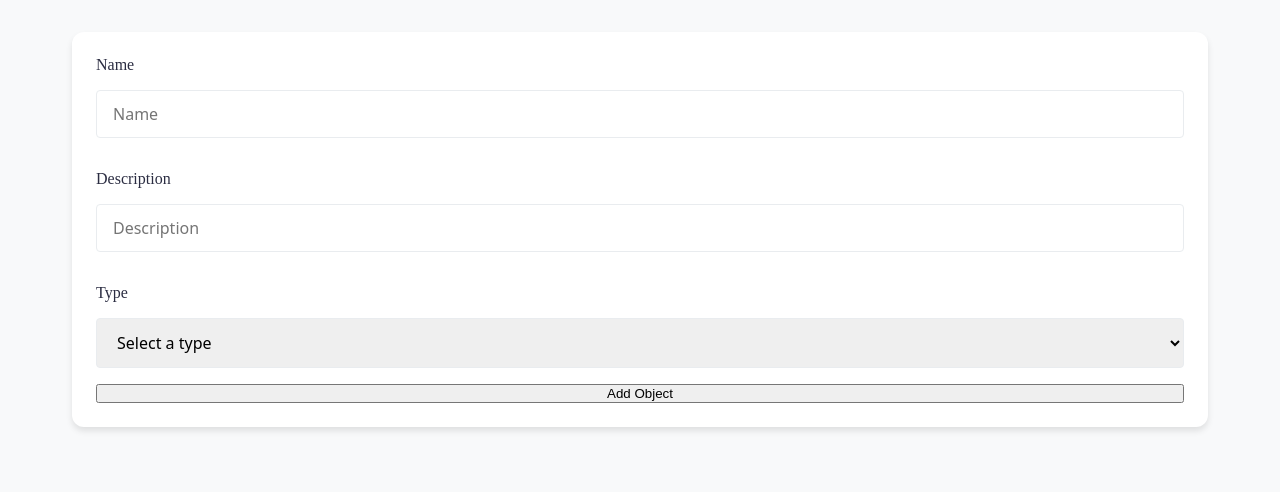
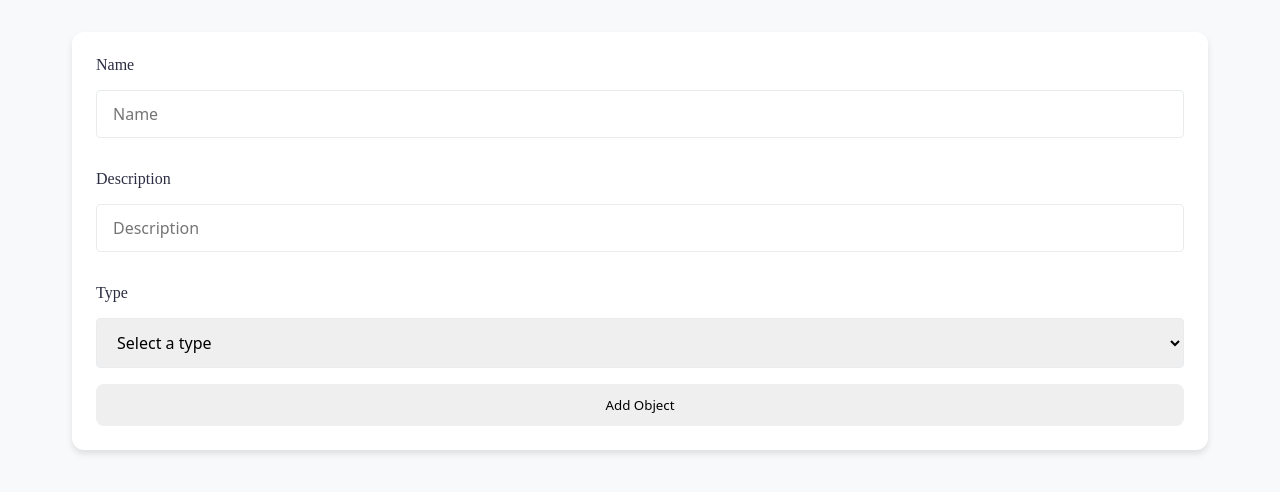
Before and after one commit to TomasGarciaDev/object-management-software, a React (Create React App) app: page / in a window 1280 px wide. Shown: the top 492 px of the page. Built offline with nearby package versions, Linux system fonts and the light colour scheme.

Commit message:
Feat: ObjectContext and saving obj to Local Storage

```diff
--- a/src/App.tsx
+++ b/src/App.tsx
@@ -1,13 +1,17 @@
 import React from "react";
 import ObjectForm from "./components/ObjectForm";
+import { ObjectProvider } from "./context/ObjectContext";
+import "./index.css";
 
 function App() {
   return (
-    <div className='app'>
-      <header className='App-header'>
-        <ObjectForm />
-      </header>
-    </div>
+    <ObjectProvider>
+      <div className='app'>
+        <header className='App-header'>
+          <ObjectForm />
+        </header>
+      </div>
+    </ObjectProvider>
   );
 }
 
--- a/src/components/ObjectForm.tsx
+++ b/src/components/ObjectForm.tsx
@@ -1,14 +1,50 @@
+import { useState } from "react";
+import { useObjectContext } from "../context/ObjectContext";
+
 export default function ObjectForm() {
+  const { addObject } = useObjectContext();
+  const [name, setName] = useState("");
+  const [description, setDescription] = useState("");
+  const [type, setType] = useState("");
+
+  const handleSubmit = (e: React.FormEvent) => {
+    e.preventDefault();
+
+    addObject({
+      id: Date.now().toString(),
+      name,
+      description,
+      type,
+    });
+
+    setName("");
+    setDescription("");
+    setType("");
+  };
+
+  console.log(name);
   return (
-    <form className='form'>
+    <form onSubmit={handleSubmit} className='form'>
       <label htmlFor='Name'>Name</label>
-      <input type='text' placeholder='Name' className='input' />
+      <input
+        type='text'
+        placeholder='Name'
+        value={name}
+        onChange={(e) => setName(e.target.value)}
+        className='input'
+      />
 
       <label htmlFor='Description'>Description</label>
-      <input type='text' placeholder='Description' className='input' />
+      <input
+        type='text'
+        placeholder='Description'
+        value={description}
+        onChange={(e) => setDescription(e.target.value)}
+        className='input'
+      />
 
       <label htmlFor='Type'>Type</label>
-      <select>
+      <select value={type} onChange={(e) => setType(e.target.value)}>
         <option value=''>Select a type</option>
         <option value='Desk'>Desk</option>
         <option value='Computer'>Computer</option>
--- /dev/null
+++ b/src/context/ObjectContext.tsx
@@ -0,0 +1,48 @@
+import { createContext, useContext, useState, useEffect } from "react";
+
+// Define object type
+type ObjectType = {
+  id: string;
+  name: string;
+  description: string;
+  type: string;
+};
+
+interface ObjectContextType {
+  objects: ObjectType[];
+  addObject: (obj: ObjectType) => void;
+}
+
+// Create context
+const ObjectContext = createContext<ObjectContextType | undefined>(undefined);
+
+// Context Provider Component
+export const ObjectProvider = ({ children }: { children: React.ReactNode }) => {
+  // Load objects from localStorage only on the first render
+  const [objects, setObjects] = useState<ObjectType[]>(() => {
+    const storedObjects = localStorage.getItem("objects");
+    return storedObjects ? JSON.parse(storedObjects) : [];
+  });
+
+  // Save to localStorage whenever objects state updates
+  useEffect(() => {
+    localStorage.setItem("objects", JSON.stringify(objects));
+  }, [objects]);
+
+  // CRUD functions
+  const addObject = (obj: ObjectType) => {
+    setObjects([...objects, obj]);
+  };
+  return (
+    <ObjectContext.Provider value={{ objects, addObject }}>
+      {children}
+    </ObjectContext.Provider>
+  );
+};
+
+export const useObjectContext = () => {
+  const context = useContext(ObjectContext);
+  if (!context)
+    throw new Error("useObjectContext must be used within ObjectProvider");
+  return context;
+};
--- a/src/index.css
+++ b/src/index.css
@@ -68,6 +68,17 @@ form {
   transition: box-shadow var(--transition-normal);
 }
 
+input,
+select {
+  padding: var(--space-sm) var(--space-md);
+  border: 1px solid var(--color-border);
+  border-radius: var(--border-radius-sm);
+  font-family: var(--font-family);
+  font-size: var(--font-size-md);
+  transition: border-color var(--transition-fast),
+    box-shadow var(--transition-fast);
+}
+
 /* Input styles */
 .input {
   width: 100%;
@@ -86,13 +97,23 @@ label {
   color: #2b2d42;
 }
 
-input,
-select {
+/* Button Styles */
+button {
+  cursor: pointer;
   padding: var(--space-sm) var(--space-md);
-  border: 1px solid var(--color-border);
-  border-radius: var(--border-radius-sm);
+  border: none;
+  border-radius: var(--border-radius-md);
   font-family: var(--font-family);
-  font-size: var(--font-size-md);
-  transition: border-color var(--transition-fast),
-    box-shadow var(--transition-fast);
+  font-weight: 500;
+  transition: all var(--transition-fast);
 }
+
+.button {
+  cursor: pointer;
+  padding: var(--space-sm) var(--space-md);
+  border: none;
+  border-radius: var(--border-radius-md);
+  font-family: var(--font-family);
+  font-weight: 500;
+  transition: all var(--transition-fast);
+}
```
